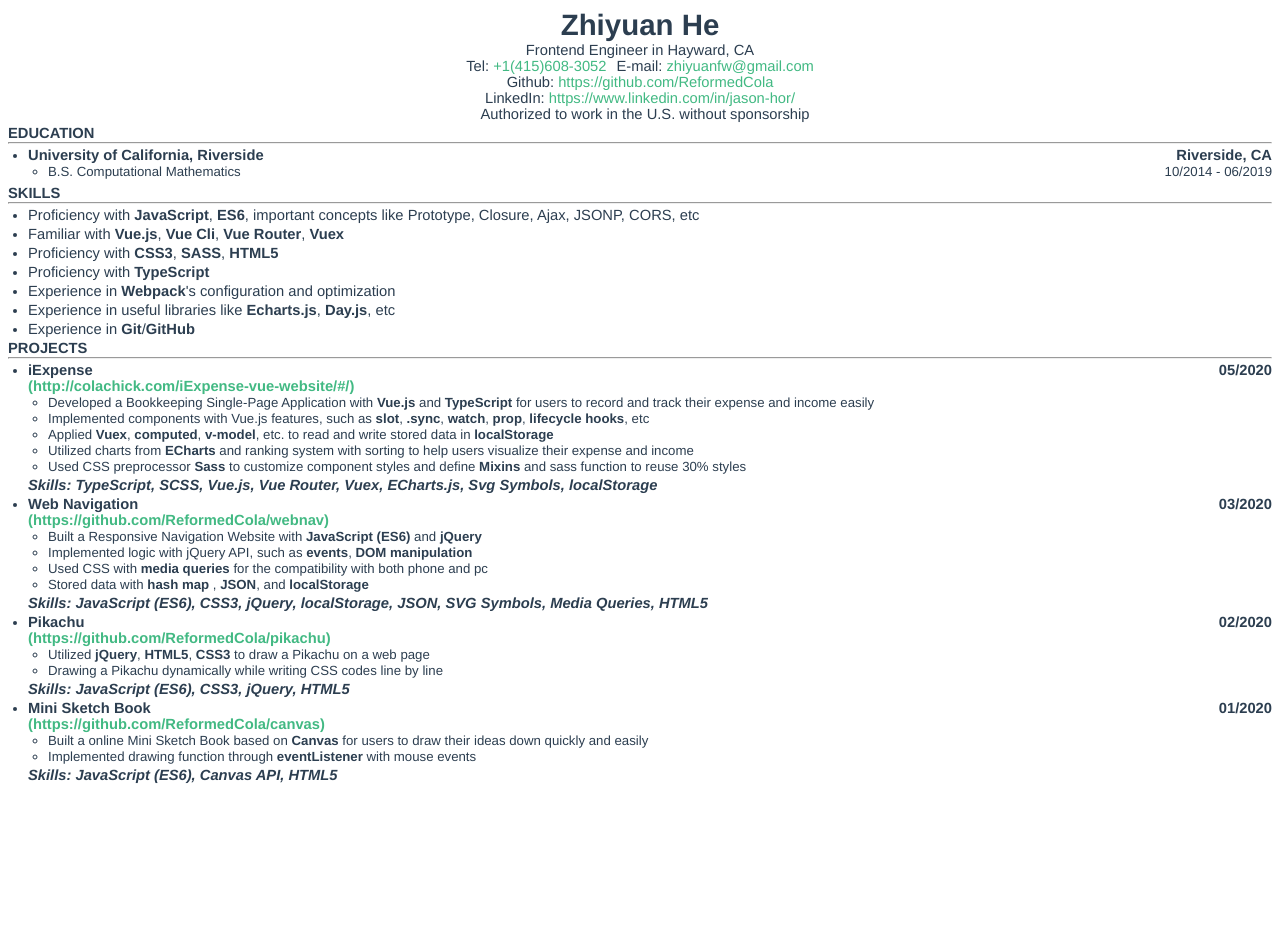
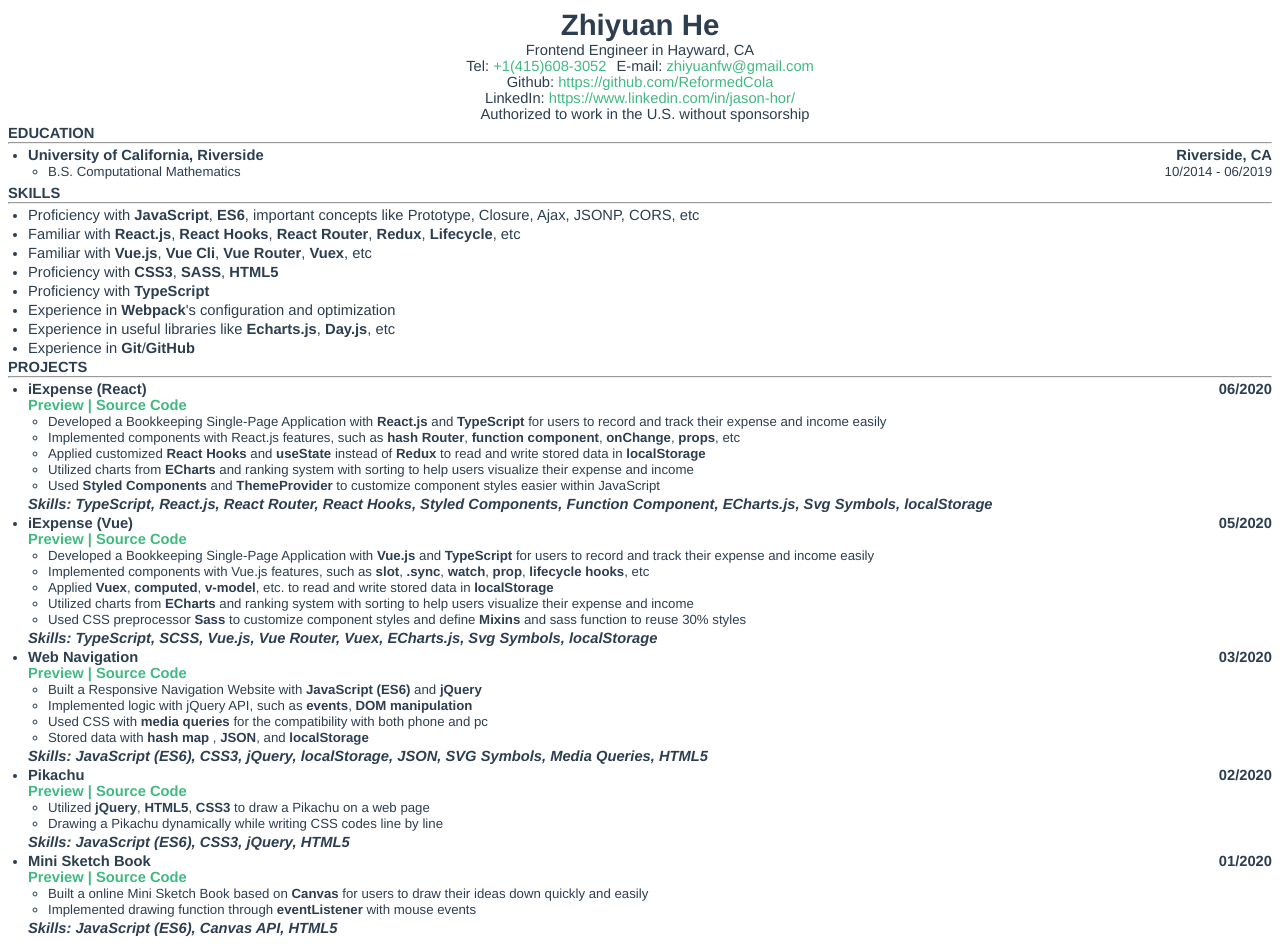
Before and after one commit to ReformedCola/resume-builder, a Vue app: page / in a window 1280 px wide. Before the commit the page ends 800 px from the top, so only its background shows below. Built offline with nearby package versions, Linux system fonts and the light colour scheme.

Commit message:
Updated Info

```diff
--- a/src/assets/info.js
+++ b/src/assets/info.js
@@ -24,7 +24,10 @@ export default {
       left: 'Proficiency with *JavaScript*, *ES6*, important concepts like Prototype, Closure, Ajax, JSONP, CORS, etc'
     },
     {
-      left: 'Familiar with *Vue.js*, *Vue Cli*, *Vue Router*, *Vuex*'
+      left: 'Familiar with *React.js*, *React Hooks*, *React Router*, *Redux*, *Lifecycle*, etc'
+    },
+    {
+      left: 'Familiar with *Vue.js*, *Vue Cli*, *Vue Router*, *Vuex*, etc'
     },
     {
       left: 'Proficiency with *CSS3*, *SASS*, *HTML5*'
@@ -44,8 +47,23 @@ export default {
   ],
   projects: [
     {
-      left: 'iExpense',
-      link: 'http://colachick.com/iExpense-vue-website/#/',
+      left: 'iExpense (React)',
+      previewLink: 'http://colachick.com/iExpense-react-website/',
+      sourceLink: 'https://github.com/ReformedCola/iExpense-react',
+      right: '06/2020',
+      children: [
+        {left: 'Developed a Bookkeeping Single-Page Application with *React.js* and *TypeScript* for users to record and track their expense and income easily'},
+        {left: 'Implemented components with React.js features, such as *hash Router*, *function component*, *onChange*, *props*, etc'},
+        {left: 'Applied customized *React Hooks* and *useState* instead of *Redux* to read and write stored data in *localStorage*'},
+        {left: 'Utilized charts from *ECharts* and ranking system with sorting to help users visualize their expense and income'},
+        {left: 'Used *Styled Components* and *ThemeProvider* to customize component styles easier within JavaScript'},
+      ],
+      skillStack: 'TypeScript, React.js, React Router, React Hooks, Styled Components, Function Component, ECharts.js, Svg Symbols, localStorage'
+    },
+    {
+      left: 'iExpense (Vue)',
+      previewLink: 'http://colachick.com/iExpense-vue-website/',
+      sourceLink: 'https://github.com/ReformedCola/iExpense-vue',
       right: '05/2020',
       children: [
         {left: 'Developed a Bookkeeping Single-Page Application with *Vue.js* and *TypeScript* for users to record and track their expense and income easily'},
@@ -58,7 +76,8 @@ export default {
     },
     {
       left: 'Web Navigation',
-      link: 'https://github.com/ReformedCola/webnav',
+      previewLink: 'http://colachick.com/webnav/dist/index.html',
+      sourceLink: 'https://github.com/ReformedCola/webnav',
       right: '03/2020',
       children: [
         {left: 'Built a Responsive Navigation Website with *JavaScript (ES6)* and *jQuery*'},
@@ -70,7 +89,8 @@ export default {
     },
     {
       left: 'Pikachu',
-      link: 'https://github.com/ReformedCola/pikachu',
+      previewLink: 'http://colachick.com/pikachu/dist/index.html',
+      sourceLink: 'https://github.com/ReformedCola/pikachu',
       right: '02/2020',
       children: [
         {left: 'Utilized *jQuery*, *HTML5*, *CSS3* to draw a Pikachu on a web page'},
@@ -80,7 +100,8 @@ export default {
     },
     {
       left: 'Mini Sketch Book',
-      link: 'https://github.com/ReformedCola/canvas',
+      previewLink: 'http://colachick.com/canvas/',
+      sourceLink: 'https://github.com/ReformedCola/canvas',
       right: '01/2020',
       children: [
         {left: 'Built a online Mini Sketch Book based on *Canvas* for users to draw their ideas down quickly and easily'},
--- a/src/components/List.vue
+++ b/src/components/List.vue
@@ -1,16 +1,17 @@
 <template>
   <ul>
-    <li v-for="item in source">
+    <li v-for="item in source" v-bind:key="item">
       <p class="item">
                 <span class="left">
                     {{item.left}}
                     <br>
-                    <a class="link" v-if="item.link" :href="item.link"> ({{item.link}})</a>
+                    <a class="link" v-if="item.previewLink" :href="item.previewLink" target="_blank">Preview </a>
+                    <a class="link" v-if="item.sourceLink" :href="item.sourceLink" target="_blank">| Source Code</a>
                 </span>
         <span class="right">{{item.right}}</span>
       </p>
       <ul>
-        <li v-for="childrenItem in item.children">
+        <li v-for="childrenItem in item.children" v-bind:key="childrenItem">
           <p class="children-item">
             <span v-html="renderLeft(childrenItem.left)" class="left"></span>
             <span class="right">{{childrenItem.right}}</span>
@@ -37,7 +38,7 @@
     },
     methods: {
       renderLeft(left) {
-        return left.replace(/\*([\w.\s&()\/,-]+)\*/g, '<strong>$1</strong>')
+        return left.replace(/\*([\w.\s&()/,-]+)\*/g, '<strong>$1</strong>')
       }
     }
   }
```
